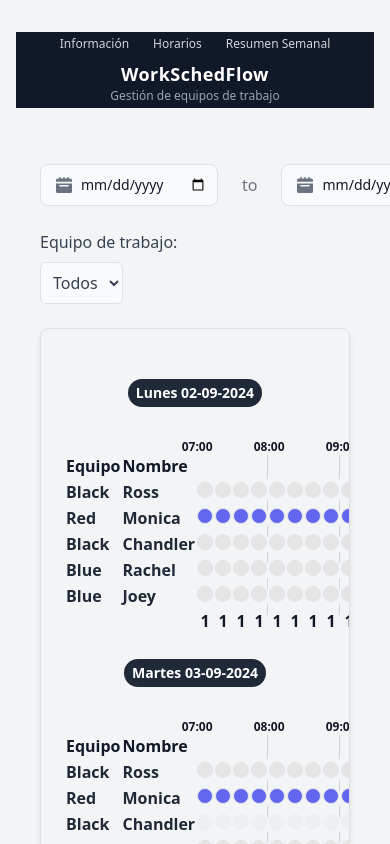
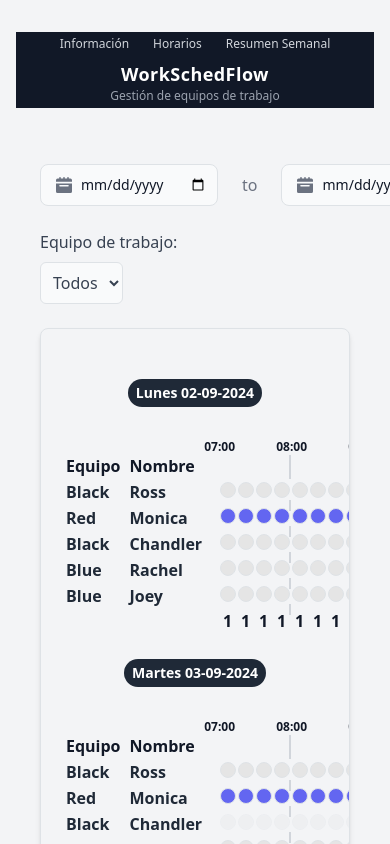
Before and after one commit to Sergiomsrs/workschedflow-demo, a React (Vite) app: page /workschedflow-demo/landing in a window 390 px wide. Shown: the top 844 px of the page. Built offline with nearby package versions, Linux system fonts and the light colour scheme.

Commit message:
corregido responsive headrow

```diff
--- a/src/gridComponents/HeadRow.jsx
+++ b/src/gridComponents/HeadRow.jsx
@@ -2,13 +2,13 @@ import { hours } from "../utils/data";
 
 export const HeadRow = () => {
   return (
-    <thead className="w-auto h-auto mb-3">
+    <thead className="">
       <tr>
-        <th className="md:w-20 md:text-base sm:w-16 sm:text-sm text-start align-bottom">Equipo</th>
-        <th className="md:w-24 w-12 align-bottom">Nombre</th>
+        <th className="align-bottom text-start pr-2">Equipo</th>
+        <th className="md:w-24 w-12 align-bottom pr-6">Nombre</th>
         {hours.salida && hours.salida.map((entrada, index) => (
           <th
-            className={`relative w-2 h-12 text-xs md:w-4 md:h-12 md:text-sm`}
+            className="relative w-2 h-12 text-xs md:w-4 md:h-12 md:text-sm"
             key={index}
           >
             <div className="absolute top-1/3 transform -translate-y-1/2 -translate-x-1/2">
--- a/src/pages/Landing.jsx
+++ b/src/pages/Landing.jsx
@@ -9,27 +9,27 @@ export const Landing = () => {
 
     <section className=" bg-gray-100 w-4/5 ">
       <div className="bg-gray-100">
-        <section class="pt-24 pb-10">
+        <section className="pt-24 pb-10">
           <img
-            class="rounded-full size-16 mb-4"
+            className="rounded-full size-16 mb-4"
             src="/workschedflow-demo/sergio.webp"
             alt="sergio photo"
             />
           <h1
-            class="text-gray-900 dark:text-white text-3xl md:text-4xl lg:text-5xl font-bold flex flex-row gap-x-4 pb-6 lg:pb-10"
+            className="text-gray-900 dark:text-white text-3xl md:text-4xl lg:text-5xl font-bold flex flex-row gap-x-4 pb-6 lg:pb-10"
             >
             Hola! mi nombre es Sergio
           </h1>
           <h2
-            class="text-xl lg:text-2xl text-balance max-w-[700px] text-black dark:text-white"
+            className="text-xl lg:text-2xl text-balance max-w-[700px] text-black dark:text-white"
             >
             <span>Estudiante de DAM. </span>
-            <span class="text-yellow-800">
+            <span className="text-yellow-800">
               Conocimientos de Frontend utilizando React, así como de Backend con
               Java y Spring Boot
             </span>
-            .<span class="text-red-800"> De Murcia, España. </span>
-            <span class="text-sky-800"
+            .<span className="text-red-800"> De Murcia, España. </span>
+            <span className="text-sky-800"
             >Siempre explorando diferentes tecnologías y lenguajes.</span
             >
           </h2>
```
